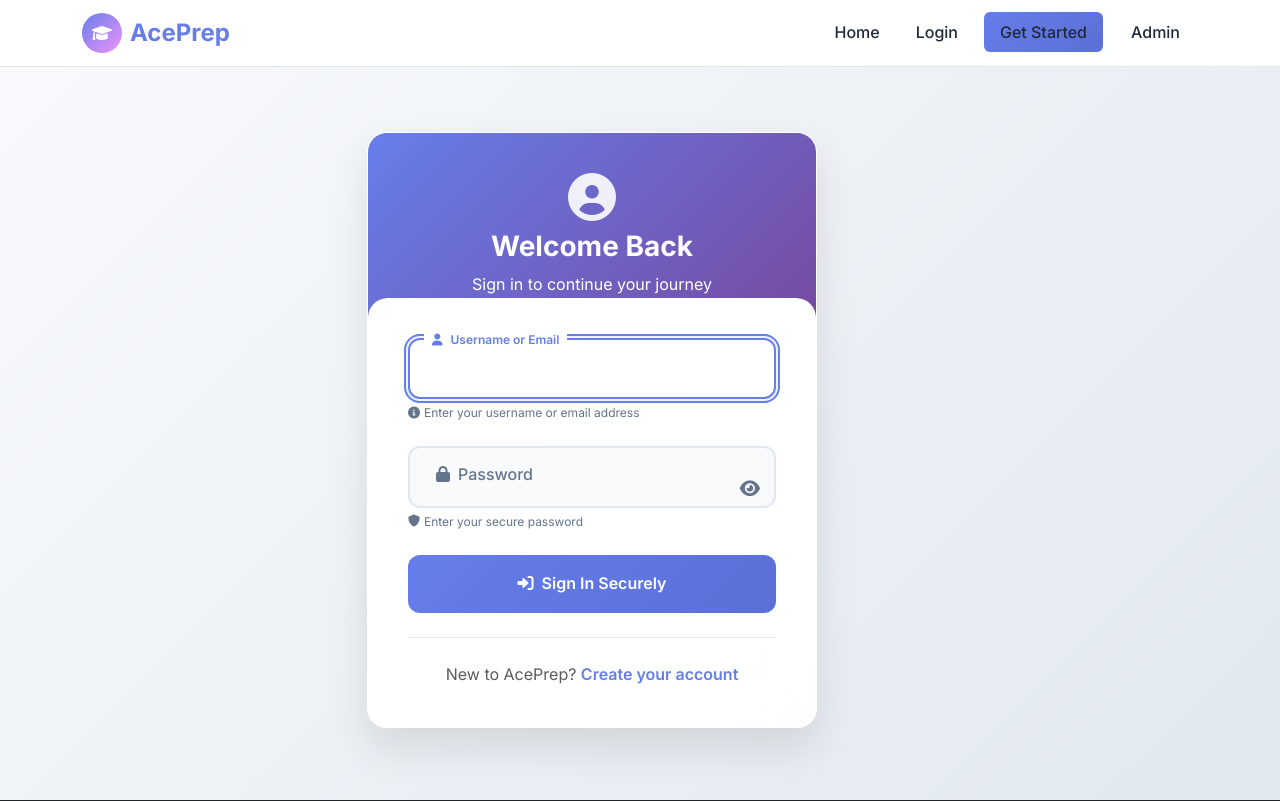
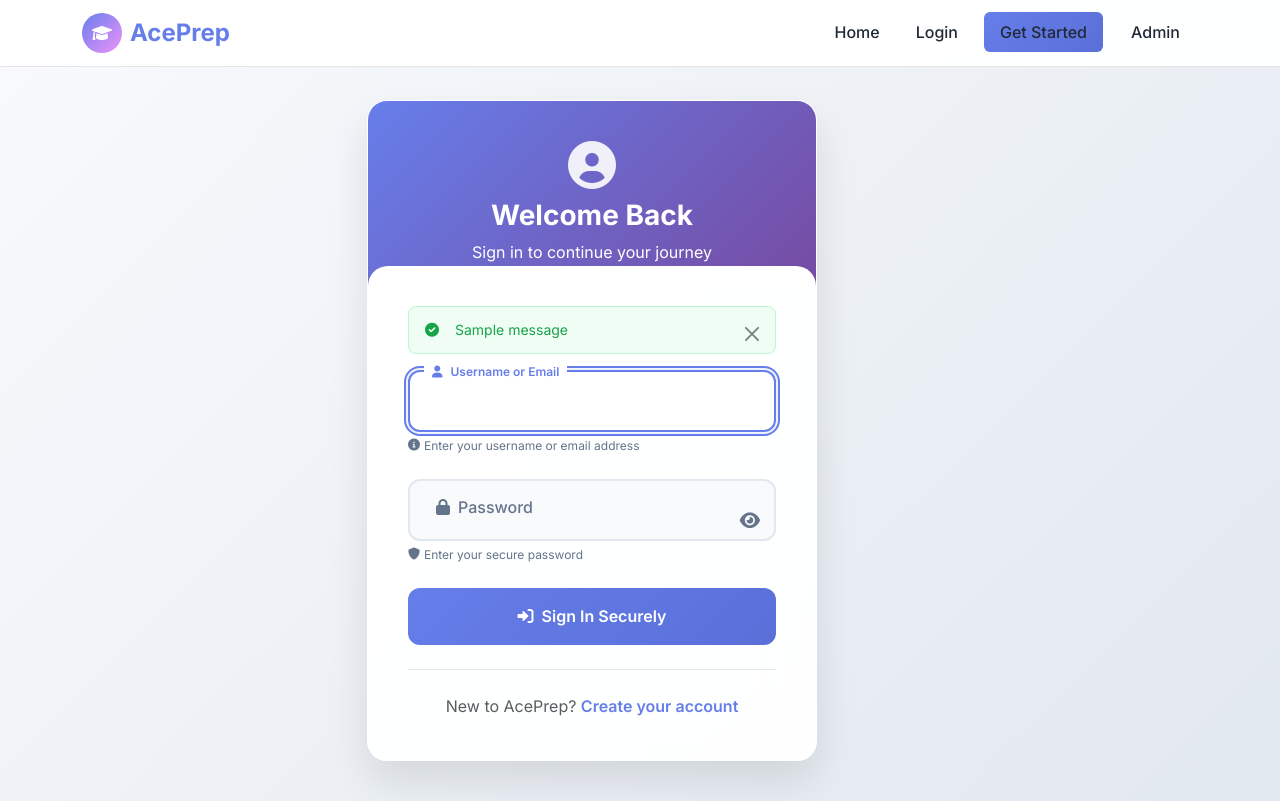
Before and after one commit to gcivil-nyu-org/team2-wed-fall25, a Django app: page /accounts/login/ in a window 1280 px wide. Shown: the top 801 px of the page. Run offline with Django 5.2, Linux system fonts and the light colour scheme; tables that the repository leaves empty hold one stand-in row (values such as "Sample post"); one stand-in notice (Sample message) is shown; parts of the project's set-up code (start-up, migrations or seed data) failed here and were passed over.

Commit message:
More UI change - added login page failures

```diff
--- a/accounts/views.py
+++ b/accounts/views.py
@@ -68,7 +68,7 @@ def login_view(request):
 def logout_view(request):
     logout(request)
     messages.success(request, "You have been logged out successfully.")
-    return redirect("home")
+    return redirect("login") # Changed from "home"
 
 
 @login_required
--- a/templates/accounts/login.html
+++ b/templates/accounts/login.html
@@ -277,6 +277,15 @@
                     </div>
 
                     <div class="login-body">
+                        {% if messages %}
+                            {% for message in messages %}
+                                <div class="alert {% if message.tags == 'success' %}success-message{% else %}error-message{% endif %} alert-dismissible fade show" role="alert">
+                                    <i class="fas {% if message.tags == 'success' %}fa-check-circle{% else %}fa-exclamation-circle{% endif %} me-2"></i>
+                                    {{ message }}
+                                    <button type="button" class="btn-close" data-bs-dismiss="alert" aria-label="Close"></button>
+                                </div>
+                            {% endfor %}
+                        {% endif %}
                         <form method="post" id="loginForm" novalidate>
                             {% csrf_token %}
 
--- a/templates/home.html
+++ b/templates/home.html
@@ -8,7 +8,7 @@
             <div class="col-lg-6">
                 <div class="floating">
                     <h1 class="display-4 fw-bold mb-4">
-                        Ace Your Next (Test Text)
+                        Ace Your Next
                         <span style="background: linear-gradient(45deg, #f093fb, #f5576c); -webkit-background-clip: text; -webkit-text-fill-color: transparent; background-clip: text;">
                             Tech Interview
                         </span>
```
